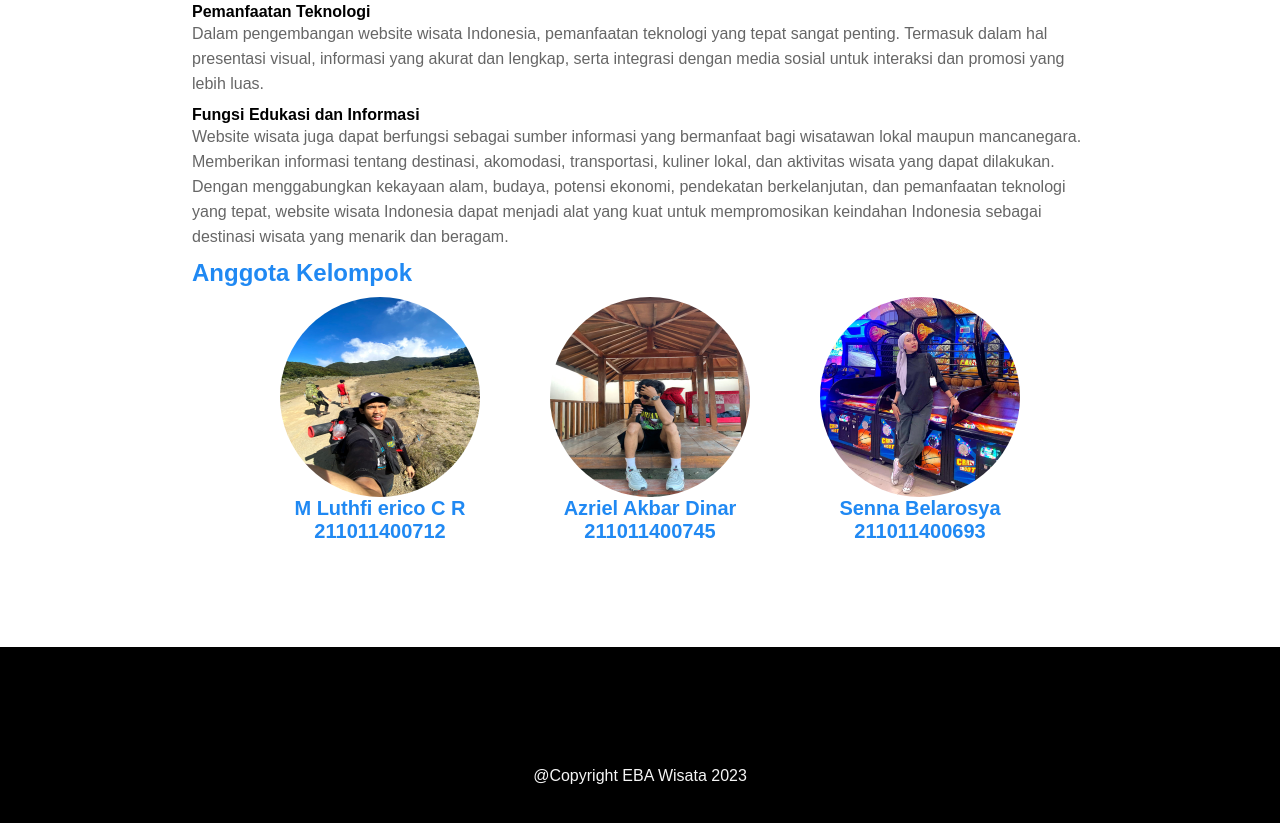
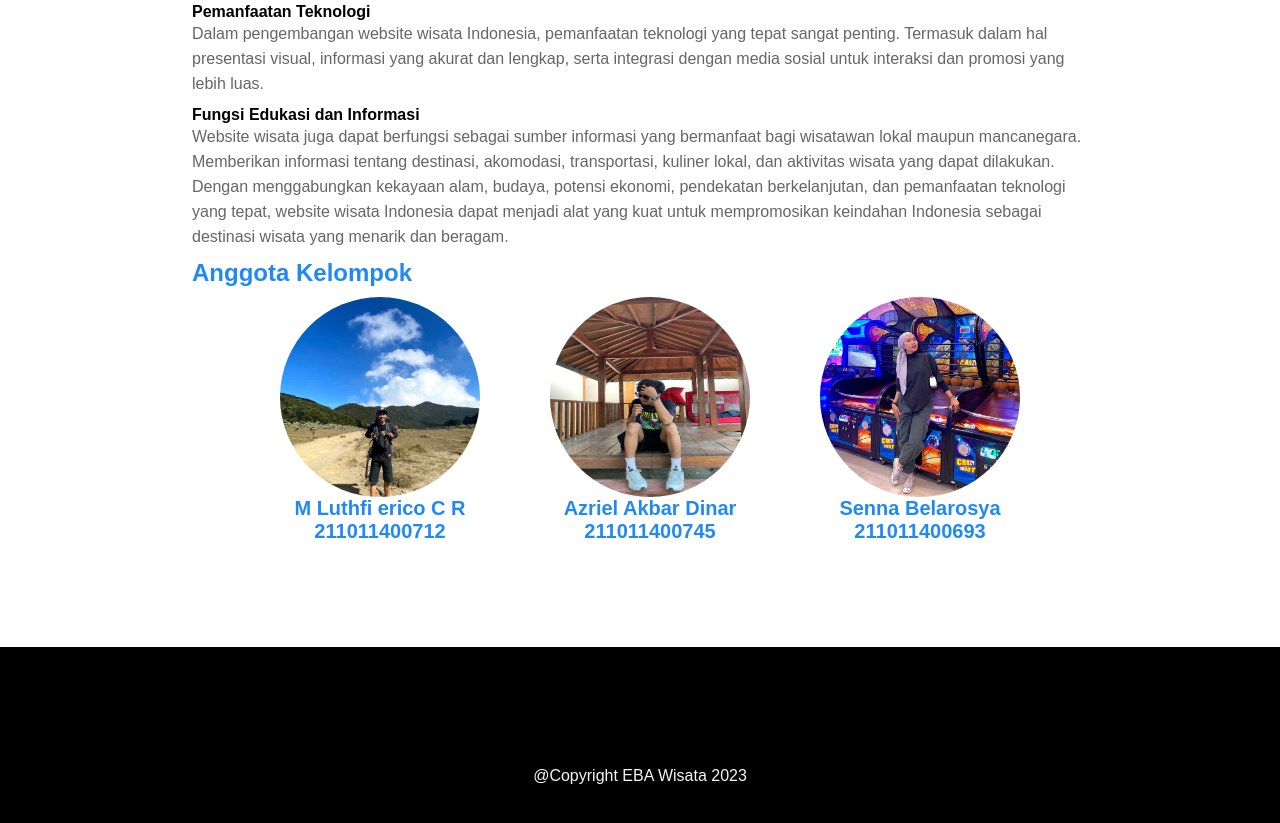
Before and after one commit to luthfierico/Wisata-Indonesia, a plain HTML site: page tentang_kami/tentang.html in a window 1280 px wide. Shown: the part 1322-2145 px from the top of the page. Drawn offline with Linux system fonts and the light colour scheme.

Commit message:
Update tentang.html

```diff
--- a/tentang_kami/tentang.html
+++ b/tentang_kami/tentang.html
@@ -86,7 +86,7 @@
         <div class="bg-card-klp">
             <div class="card-klp">
                 <div class="gambarr-klp">
-                    <img src="erico.jpg" alt="">
+                    <img src="erico2.jpg" alt="">
                 </div>
                 <h3>M Luthfi erico C R</h3>
                 <h3>211011400712</h3>
```
